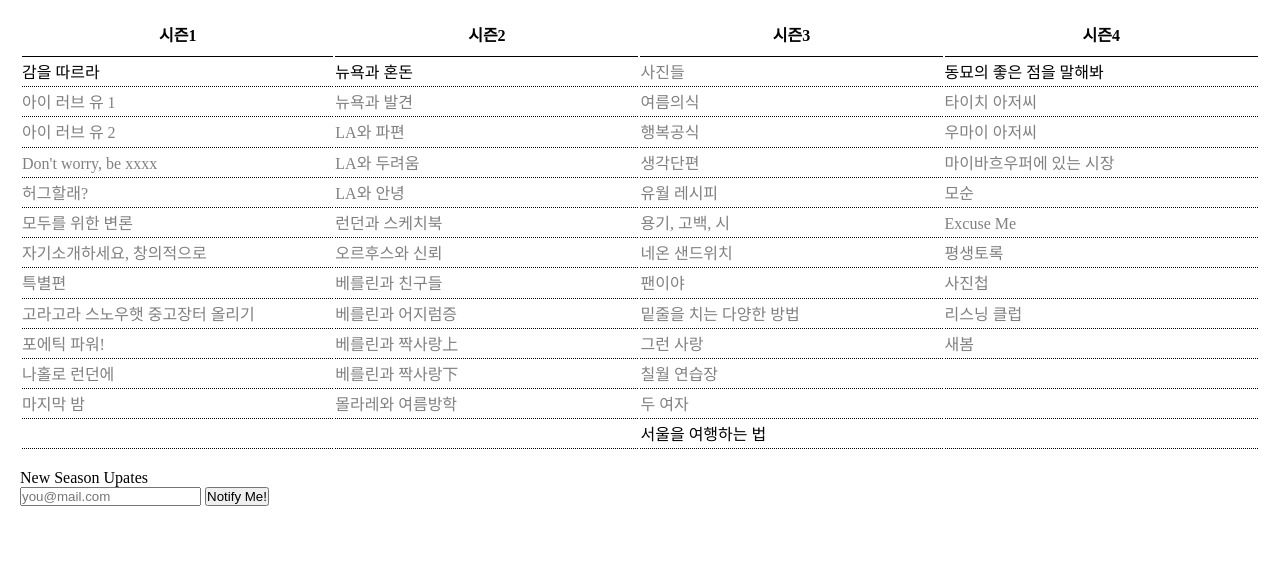
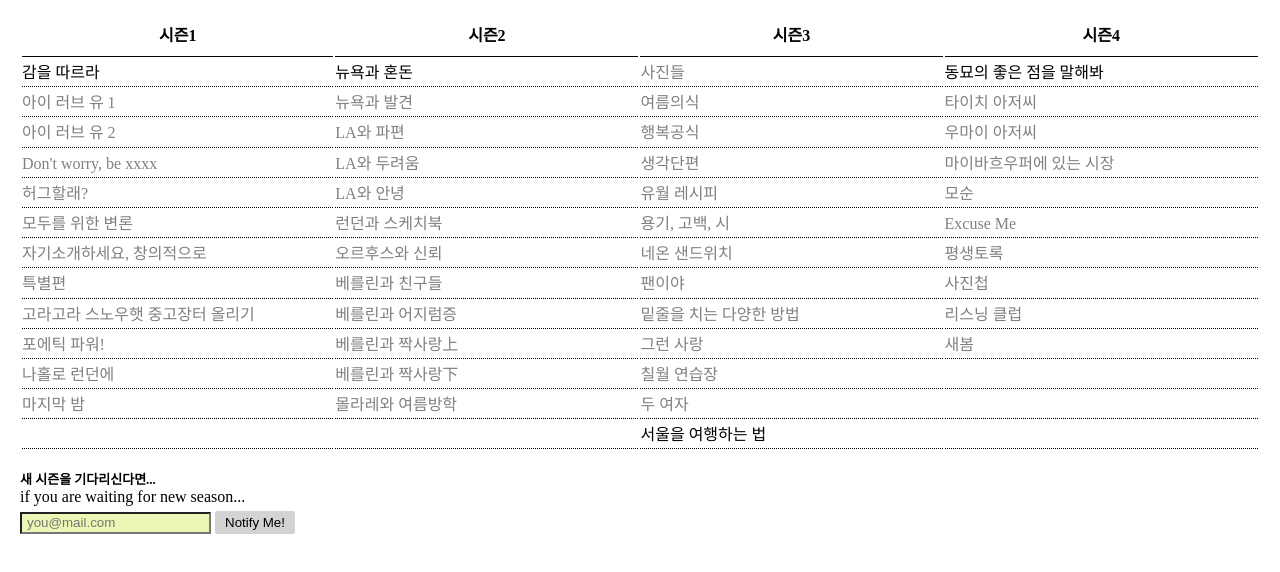
Before and after one commit to piecehaus/write, a plain HTML site: page index.html in a window 1280 px wide. Drawn offline with Linux system fonts and the light colour scheme.

Commit message:
Add files via upload

```diff
--- a/index.html
+++ b/index.html
@@ -110,7 +110,8 @@
 
 <br>
 <div>
-	<p class="blink">New Season Upates</p>
+	<p class="만약">새 시즌을 기다리신다면...</p>
+	<p class="if">if you are waiting for new season...</p>
 <form action="https://script.google.com/macros/s/AKfycbyVI9McODhlnvwW7MsrdgA7bcuI59j6bQFJX2gmDYbDPdjw_VK-6QN7nQORD_T3Jnbz/exec" method="post">
   <input type="email" name="email" placeholder="you@mail.com" required>
   <input type="submit" value="Notify Me!">
--- a/style.css
+++ b/style.css
@@ -34,6 +34,32 @@ th {
 	padding-bottom: 10px;
 }
 
+.if {
+	margin-bottom: 5px;
+	display: inline-block;
+	font-family: serif;
+}
+
+.만약 {
+	font-size: 13px;
+	font-family: serif;
+	font-weight: 900;
+}
+
+input[type="submit"] {
+  background-color: lightgray;  /* 버튼 배경색 */
+  color: black;               /* 글자색 */
+  border: black 1px;               /* 기본 테두리 제거 */
+  padding: 4px 10px;          /* 안쪽 여백 */
+  border-radius: 2px;         /* 모서리 둥글게 */
+  cursor: pointer;            /* 마우스 올리면 손가락 모양 */
+}
+
+input[type="email"] {
+	padding: 1.5px 5px;
+	background-color: #EEF6B6;
+}
+
 /* 1. 움직임 정의: 보였다가 → 사라졌다가 */
 @keyframes blink {
 	0%, 100%   { opacity: 1; }    /* 처음: 보임 */
@@ -43,6 +69,7 @@ th {
 /* 2. 글자에 그 움직임 적용 */
 .blink {
 	animation: blink 0.8s steps(1) infinite;
+	margin-bottom: 5px;
 }
 
 @media screen and (max-width: 704px) {
```
